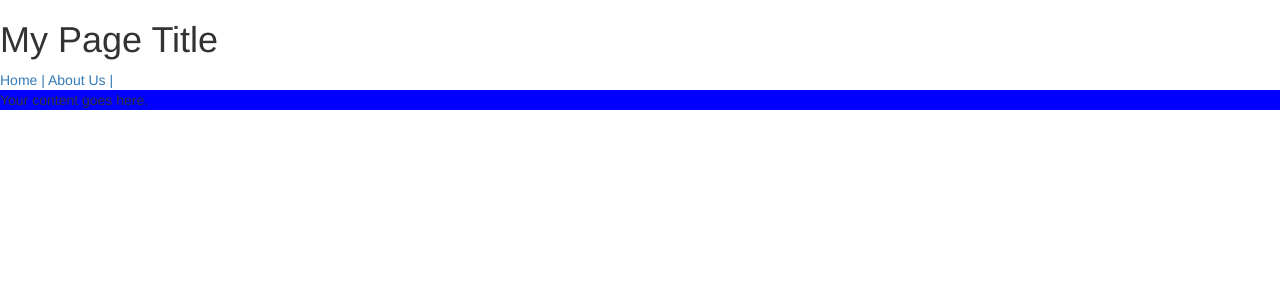
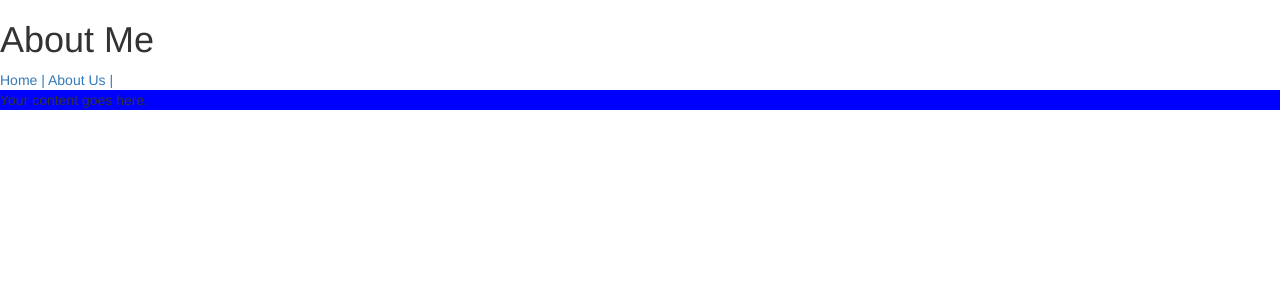
Before and after one commit to iu-msis/1-html-review-klgogel, a PHP site: page / in a window 1280 px wide. Shown: the top 300 px of the page. Run offline with PHP 8.4, Linux system fonts and the light colour scheme; some libraries are stand-ins or nearby versions.

Commit message:
css changes

```diff
--- a/public/css/style.css
+++ b/public/css/style.css
@@ -1,3 +1,3 @@
-P{
+p{
     background-color: blue;
 }
--- a/public/index.html
+++ b/public/index.html
@@ -17,7 +17,7 @@
 
 <body>
 <header>
-  <h1>My Page Title</h1>
+  <h1>About Me</h1>
 </header>
 <nav>
   <a  href="index.html">Home |</a>
```
